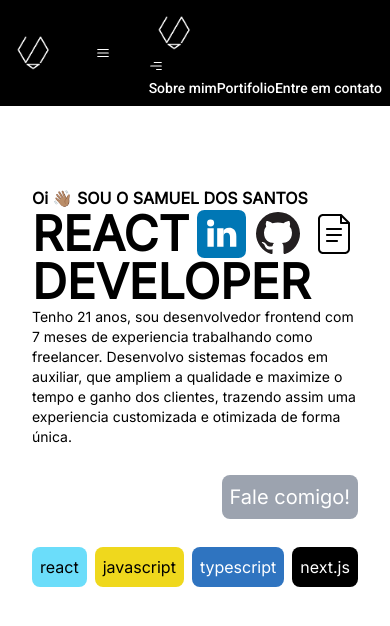
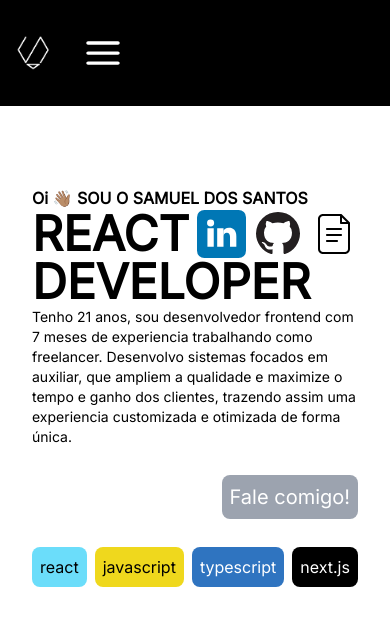
Before and after one commit to sams-dev/portfolio, a Next.js app: page / in a window 390 px wide. Shown: the top 626 px of the page. Built offline with nearby package versions, Linux system fonts and the light colour scheme.

Commit message:
definição do State:  openMenu

```diff
--- a/src/components/commons/Navbar/MenuMobile.tsx
+++ b/src/components/commons/Navbar/MenuMobile.tsx
@@ -2,9 +2,14 @@ import Link from "next/link";
 import Image from "next/image";
 import { MenuIconClose } from "@/components/menu-mobile/menuicon-close";
 
-export const MenuMobile = () => {
+interface MenuProps {
+  isVisible: boolean;
+  onClose: () => void;
+}
+
+export const MenuMobile = ({ isVisible, onClose }: MenuProps) => {
   return (
-    <div>
+    <div className={`${isVisible ? 'flex': 'invisible'}`}>
       <div>
         <div>
           <Link href="/">
--- a/src/components/commons/Navbar/index.tsx
+++ b/src/components/commons/Navbar/index.tsx
@@ -24,15 +24,15 @@ export const Header = () => {
       <Link href='/'>
         <Image src="/Sd.png" width={50} height={50} alt="icone da samsdev" />
       </Link>
-      <button className="p-1 md:hidden">
-        <MenuIcon/>
+      <button className="p-1 md:hidden" onClick={OpenMenu}>
+        <MenuIcon className="fill-white w-10 h-10" />
       </button>
       <nav className="hidden md:flex items-center gap-4 text-md">
         <Link href='/'>Sobre mim</Link>
         <Link href='/portfolio'>Portfolio</Link>
         <Link href='/contatos'>Entre em contato</Link>
       </nav>
-      <MenuMobile />
+      <MenuMobile isVisible={isMenuOpen} onClose={closeMenu} />
     </header>
   );
 }
```
